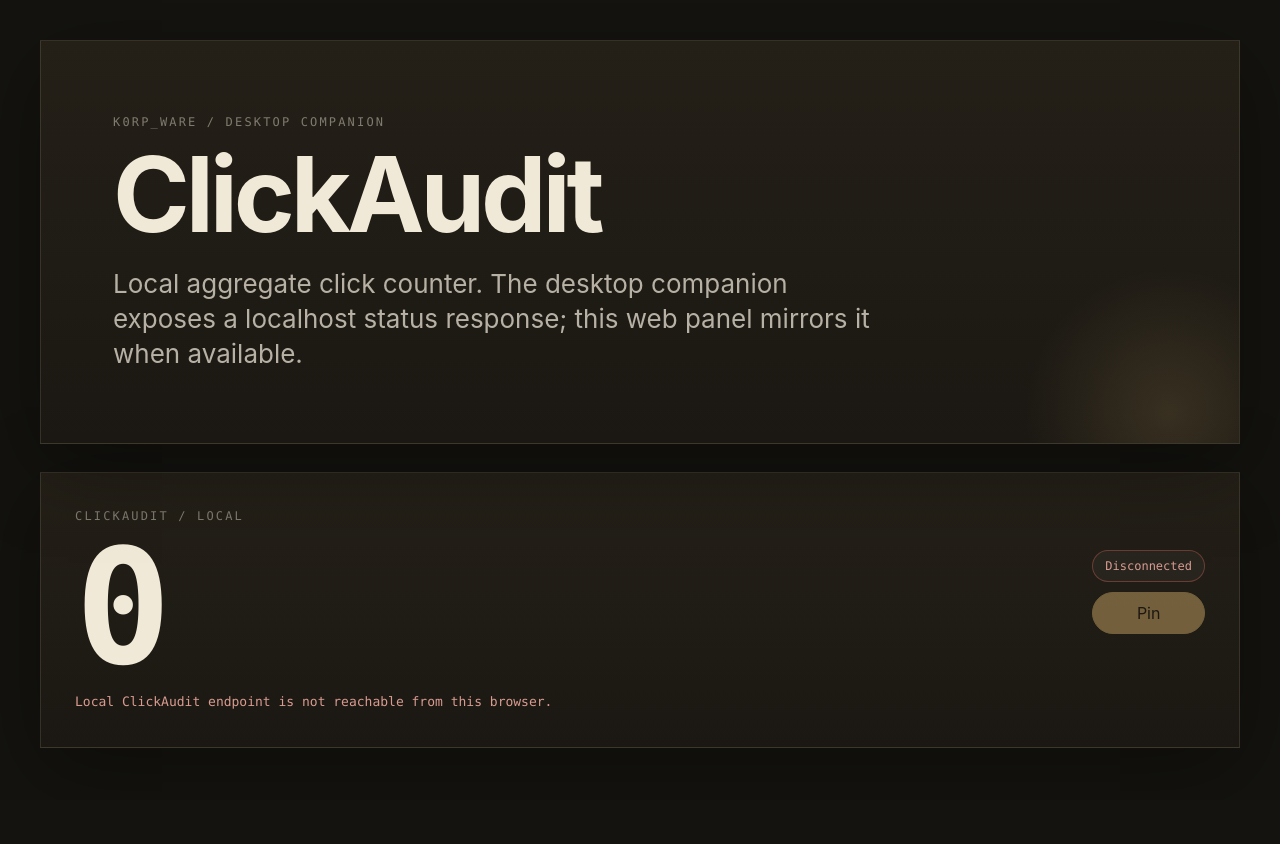
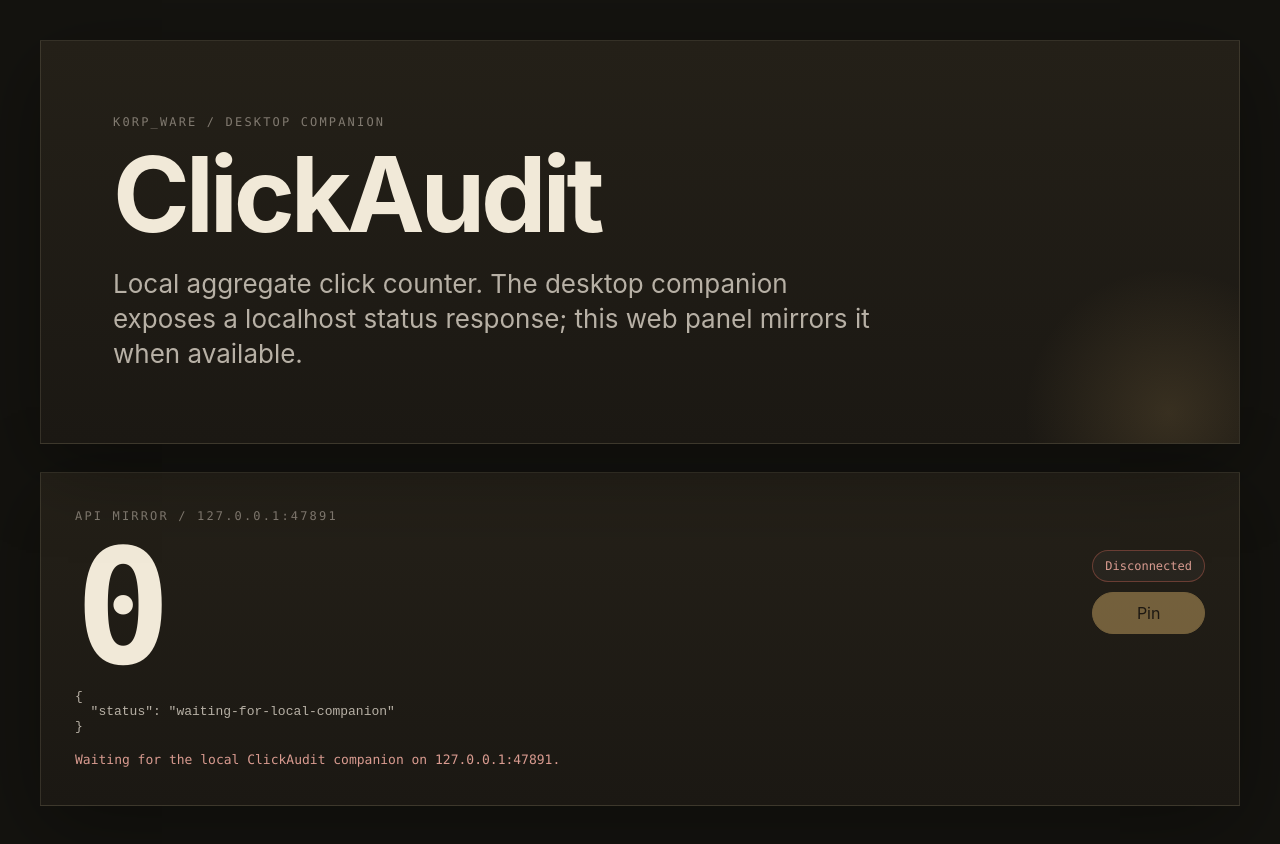
Before and after one commit to EinCorn/K0rp_ware, a React (Vite) app: page / in a window 1280 px wide. Before the commit the page ends 800 px from the top, so only its background shows below. Built offline with nearby package versions, Linux system fonts and the light colour scheme; no server answers.

Commit message:
Show ClickAudit API response on dashboard

```diff
--- a/src/components/ClickAuditBridge.jsx
+++ b/src/components/ClickAuditBridge.jsx
@@ -1,4 +1,4 @@
-import { useEffect, useState } from 'react'
+import { useEffect, useMemo, useState } from 'react'
 import { fetchClickAuditState, setClickAuditAlwaysOnTop } from '../core/clickAuditClient'
 
 const POLL_MS = 500
@@ -34,7 +34,7 @@ function ClickAuditBridge() {
         }
 
         setConnection('disconnected')
-        setError('Local ClickAudit endpoint is not reachable from this browser.')
+        setError('Waiting for the local ClickAudit companion on 127.0.0.1:47891.')
       } finally {
         if (isMounted) {
           timeoutId = window.setTimeout(poll, POLL_MS)
@@ -51,6 +51,14 @@ function ClickAuditBridge() {
     }
   }, [])
 
+  const apiResponse = useMemo(() => {
+    if (!state) {
+      return '{\n  "status": "waiting-for-local-companion"\n}'
+    }
+
+    return JSON.stringify(state, null, 2)
+  }, [state])
+
   async function togglePin() {
     const nextPinnedState = !Boolean(state?.alwaysOnTop)
     setIsCommandPending(true)
@@ -62,7 +70,7 @@ function ClickAuditBridge() {
       setConnection('connected')
     } catch {
       setConnection('disconnected')
-      setError('Pin command failed. Check whether ClickAudit is running locally.')
+      setError('Pin command failed. Check whether the desktop companion is running locally.')
     } finally {
       setIsCommandPending(false)
     }
@@ -76,7 +84,7 @@ function ClickAuditBridge() {
     <section className="local-bridge-panel minimal" aria-label="ClickAudit local counter">
       <div className="bridge-counter-row">
         <div>
-          <p className="system-label">ClickAudit / local</p>
+          <p className="system-label">API mirror / 127.0.0.1:47891</p>
           <strong className="bridge-counter">{clicks.toLocaleString('en-US')}</strong>
         </div>
 
@@ -90,6 +98,7 @@ function ClickAuditBridge() {
         </div>
       </div>
 
+      <pre className="api-response"><code>{apiResponse}</code></pre>
       {error && <p className="bridge-error">{error}</p>}
     </section>
   )
```
